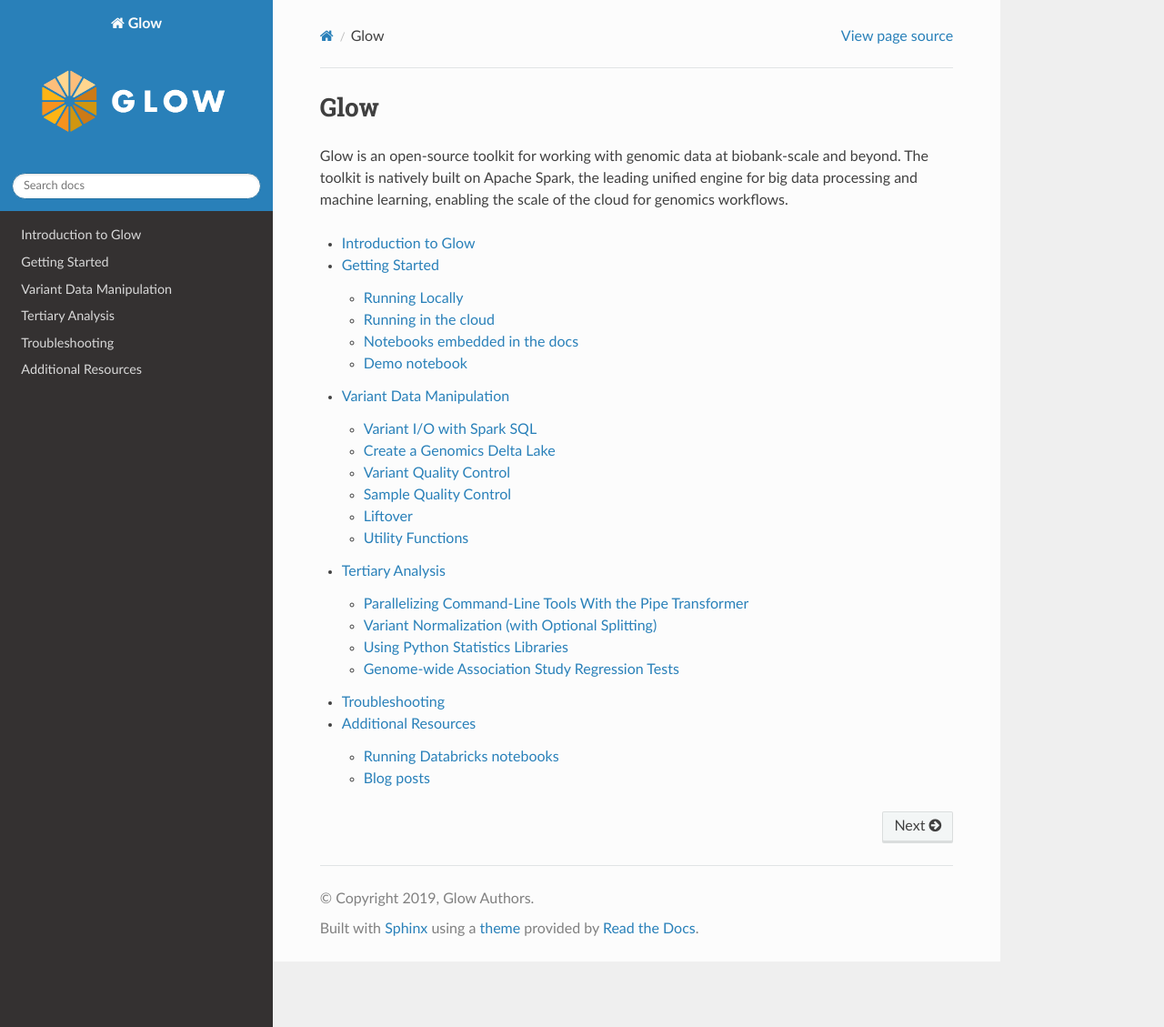
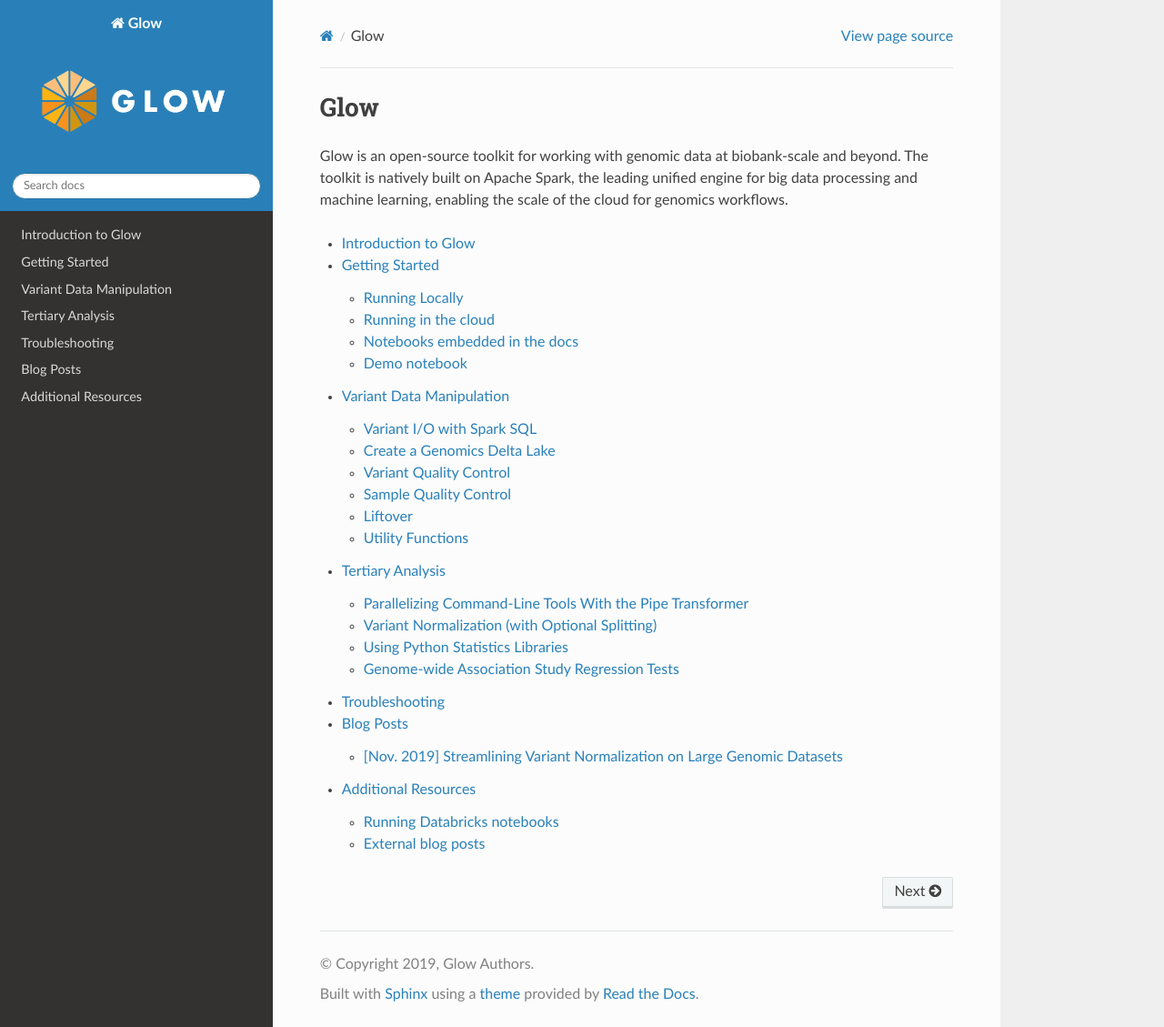
Before and after one commit to projectglow/glow, a Sphinx documentation site: the page built from docs/source/index.rst, in a window 1280 px wide and 1129 px high. Shown: the whole window at 91% size. Built offline with Sphinx 7.4.7 and the Read the Docs theme 2.0.0, drawn with Linux system fonts in a browser that asks for light colours; some of the changed lines change nothing that is shown.

Commit message:
Variant Normalization Blog (#80)
* blog3

Signed-off-by: kianfar77 <kiavash.kianfar@databricks.com>

* fixes

Signed-off-by: kianfar77 <kiavash.kianfar@databricks.com>

Signed-off-by: Henry Davidge <hhd@databricks.com>

```diff
--- a/docs/source/additional-resources.rst
+++ b/docs/source/additional-resources.rst
@@ -11,8 +11,8 @@ on Databricks. `Try Databricks for free <https://databricks.com/try-databricks>`
 following the
 `Databricks documentation <https://docs.databricks.com/notebooks/notebooks-manage.html#import-a-notebook>`_.
 
-Blog posts
-----------
+External blog posts
+-------------------
 
 - `Scaling Genomic Workflows with Spark SQL BGEN and VCF Readers
   <https://databricks.com/blog/2019/06/26/scaling-genomic-workflows-with-spark-sql-bgen-and-vcf-readers.html>`_
--- /dev/null
+++ b/docs/source/blogs/index.rst
@@ -0,0 +1,7 @@
+Blog Posts
+==========
+
+.. toctree::
+   :maxdepth: 1
+
+   [Nov. 2019] Streamlining Variant Normalization on Large Genomic Datasets <variant-normalization-blog/variant-normalization-blog>
--- /dev/null
+++ b/docs/source/blogs/variant-normalization-blog/variant-normalization-blog.rst
@@ -0,0 +1,157 @@
+============================================================
+Streamlining Variant Normalization on Large Genomic Datasets
+============================================================
+
+| Author: `Kiavash Kianfar <https://github.com/kianfar77>`_
+| November 20, 2019
+
+Many research and drug development projects in the genomics world involve large genomic variant data sets, the volume of which has been growing exponentially over the past decade. However, the tools to extract, transform, load (ETL) and analyze these data sets have not kept pace with this growth. Single-node command line tools or scripts are very inefficient in handling terabytes of genomics data in these projects. In October of this year, `Databricks <https://databricks.com/>`_ and the `Regeneron Genetics Center <https://www.regeneron.com/genetics-center>`_ partnered to introduce the open-source project `Glow <https://projectglow.io/>`_, which provides powerful genomics tools based on Apache Spark in order to address this issue.
+
+In large cross-team research or drug discovery projects, computational biologists and bioinformaticians usually need to merge very large variant call sets in order to perform downstream analyses. In a `prior post <https://databricks.com/blog/2019/06/26/scaling-genomic-workflows-with-spark-sql-bgen-and-vcf-readers.html>`_, we showcased the power and simplicity of Glow in ETL and merging of variant call sets from different sources using Glow’s VCF and BGEN Data Sources at unprecedented scales. Differently sourced variant call sets impose another major challenge. It is not uncommon for these sets to be generated by different variant calling tools and methods. Consequently, the same genomic variant may be represented differently (in terms of genomic position and alleles) across different call sets. These discrepancies in variant representation must be resolved before any further analysis on the data. This is critical for the following reasons:
+
+1. To avoid incorrect bias in the results of downstream analysis on the merged set of variants or waste of analysis effort on seemingly new variants due to lack of normalization, which are in fact redundant (see Tan et al. for examples of this redundancy in 1000 Genome Project variant calls and dbSNP)
+2. To ensure that the merged data set and its post-analysis derivations are compatible and comparable with other public and private variant databases.
+
+This is achieved by what is referred to as variant normalization, a process that ensures the same variant is represented identically across different data sets. Performing variant normalization on terabytes of variant data in large projects using popular single-node tools can become quite a challenge as the acceptable input and output of these tools are the flat file formats that are commonly used to store variant calls (such as VCF and BGEN). To address this issue, we introduced the variant normalization transformation into Glow, which directly acts on a Spark Dataframe of variants to generate a DataFrame of normalized variants, harnessing the power of Spark to normalize variants from hundreds of thousands of samples in a fast and scalable manner with just a single line of Python or Scala code. Before addressing our normalizer, let us have a slightly more technical look at what variant normalization actually does.
+
+What does variant normalization do?
+-----------------------------------
+
+Variant normalization ensures that the representation of a variant is both “parsimonious” and “left-aligned.” A variant is parsimonious if it is represented in as few nucleotides as possible without reducing the length of any allele to zero. An example is given in :numref:`figparsimony`.
+
+.. figure:: figparsimony.png
+   :align: center
+   :width: 450
+   :name: figparsimony
+
+   Variant parsimony
+
+A variant is left-aligned if its position cannot be shifted to the left while keeping the length of all its alleles the same. An example is given in :numref:`figleftalign`.
+
+.. figure:: figleftalign.png
+   :align: center
+   :width: 600
+   :name: figleftalign
+
+   Left-aligned variant
+
+:ref:`Tan et al. <Tan>` have proved that normalization results in uniqueness. In other words, two variants have different normalized representations if and only if they are actually different variants.
+
+Variant normalization in Glow
+-----------------------------
+
+We have introduced  the ``normalize_variants`` transformer into Glow (:numref:`figflowchartglow`). After ingesting variant calls into a Spark DataFrame using the VCF, BGEN or Delta readers, a user can call a single line of Python or Scala code to normalize all variants. This generates another DataFrame in which all variants are presented in their normalized form. The normalized DataFrame can then be used for downstream analyses like a GWAS using our `built-in regression functions <https://databricks.com/blog/2019/09/20/engineering-population-scale-genome-wide-association-studies-with-apache-spark-delta-lake-and-mlflow.html>`_ or an `efficiently-parallelized GWAS tool <https://databricks.com/blog/2019/10/02/parallelizing-saige-across-hundreds-of-cores.html>`_.
+
+.. figure:: figflowchartglow.png
+   :align: center
+   :width: 700
+   :name: figflowchartglow
+
+   Scalable Variant Normalization Using Glow
+
+The ``normalize_variants`` transformer brings unprecedented scalability and simplicity to this important upstream process, hence is yet another reason why Glow and Databricks UAP for Genomics are ideal platforms for biobank-scale genomic analyses, e.g., association studies between genetic variations and diseases across cohorts of hundreds of thousands of individuals.
+
+The underlying normalization algorithm and its accuracy
+-------------------------------------------------------
+
+There are several single-node tools for variant normalization that use different normalization algorithms. Widely used tools for variant normalization include `vt normalize <https://genome.sph.umich.edu/wiki/Vt>`_, `bcftools norm <http://www.htslib.org/doc/bcftools.html#norm>`_, and the GATK’s `LeftAlignAndTrimVariants <https://software.broadinstitute.org/gatk/documentation/tooldocs/3.8-0/org_broadinstitute_gatk_tools_walkers_variantutils_LeftAlignAndTrimVariants.php>`_.
+
+Based on our own investigation and also as indicated by :ref:`Bayat et al. <Bayat>` and :ref:`Tan et al. <Tan>`, the GATK’s LeftAlignAndTrimVariants algorithm frequently fails to completely left-align some variants. For example, we noticed that on the `test_left_align_hg38.vcf <https://github.com/broadinstitute/gatk/tree/master/src/test/resources/org/broadinstitute/hellbender/tools/walkers/variantutils/LeftAlignAndTrimVariants>`_ test file from GATK itself, applying LeftAlignAndTrimVariants results in an incorrect normalization of 3 of the 16 variants in the file, including the variants at positions ``chr20:63669973``, ``chr20:64012187``, and ``chr21:13255301``. These variants are normalized correctly using ``vt normalize`` and ``bcftools norm``.
+
+Consequently, in our ``normalize_variants`` transformer, we used an improved version of the ``bcftools norm`` or ``vt normalize`` algorithms, which are similar in fundamentals. For a given variant, we start by right-trimming all the alleles of the variant as long as their rightmost nucleotides are the same. If the length of any allele reaches zero, we left-append it with a fixed block of nucleotides from the reference genome (the nucleotides are added in blocks as opposed to one-by-one to limit the number of referrals to the reference genome). When right-trimming is terminated, a potential left-trimming is performed to eliminate the leftmost nucleotides common to all alleles (possibly generated by prior left-appendings). The start, end, and alleles of the variants are updated appropriately during this process.
+
+We benchmarked the accuracy of our normalization algorithm against ``vt normalize`` and ``bcftools norm`` on multiple test files and validated that our results match the results of these tools.
+
+Optional splitting
+------------------
+
+Our ``normalize_variants`` transformer can optionally split multiallelic variants to biallelics. This is controlled by the mode option that can be supplied to this transformer. The possible values for the mode option are as follows: ``normalize`` (default), which performs normalization only, ``split_and_normalize``, which splits multiallelic variants to biallelic ones before performing normalization, and ``split``, which only splits multiallelics without doing any normalization.
+
+The splitting logic of our transformer is the same as the splitting logic followed by GATK’s `LeftAlignAndTrimVariants <https://software.broadinstitute.org/gatk/documentation/tooldocs/3.8-0/org_broadinstitute_gatk_tools_walkers_variantutils_LeftAlignAndTrimVariants.php>`_ tool using ``--splitMultiallelics`` option. More precisely, in case of splitting multiallelic variants loaded from VCF files, this transformer recalculates the ``GT`` blocks for the resulting biallelic variants if possible, and drops all ``INFO`` fields, except for ``AC``, ``AN``, and ``AF``. These three fields are imputed based on the newly calculated ``GT`` blocks, if any exists, otherwise, these fields are dropped as well.
+
+Using the transformer
+---------------------
+
+Here, we briefly demonstrate how using Glow very large variant call sets can be normalized and/or split. First, VCF and/or BGEN files can be read into a Spark DataFrame as demonstrated in a `prior post <https://databricks.com/blog/2019/06/26/scaling-genomic-workflows-with-spark-sql-bgen-and-vcf-readers.html>`_. This is shown in Python for the set of VCF files contained in a folder named ``/databricks-datasets/genomics/call-sets``:
+
+.. code-block::
+
+  original_variants_df = spark.read\
+    .format("vcf")\
+    .option("includeSampleIds", False)\
+    .load("/databricks-datasets/genomics/call-sets")
+
+An example of the DataFrame original_variants_df is shown in :numref:`figoriginaldf`.
+
+.. figure:: figoriginaldf.png
+   :align: center
+   :width: 800
+   :name: figoriginaldf
+
+   The variant DataFrame original_variants_df
+
+The variants can then be normalized using the ``normalize_variants`` transformer as follows:
+
+
+.. code-block::
+
+  import glow
+
+  ref_genome_path = '/mnt/dbnucleus/dbgenomics/grch38/data/GRCh38.fa'
+
+  normalized_variants_df = glow.transform(\
+    "normalize_variants",\
+    original_variants_df,\
+    reference_genome_path=ref_genome_path\
+  )
+
+Note that normalization requires the reference genome ``.fasta`` or ``.fa`` file, which is provided using the ``reference_genome_path`` option. The ``.dict`` and ``.fai`` files must accompany the reference genome file in the same folder (read more about these file formats `here <https://software.broadinstitute.org/gatk/documentation/article?id=11013>`_).
+
+Our example Dataframe after normalization can be seen in :numref:`fignormalizeddf`.
+
+.. figure:: fignormalizeddf.png
+   :width: 800
+   :name: fignormalizeddf
+
+   The ``normalized_variants_df`` DataFrame obtained after applying ``normalize_variants`` transformer on ``original_variants_df``. Notice that several variants are normalized and their start, end, and alleles have changed accordingly.
+
+By default, the transformer normalizes each variant without splitting the  multiallelic variants before normalization as seen in :numref:`fignormalizeddf`. By setting the mode option to ``split_and_normalize``, nothing changes for biallelic variants, but the multiallelic variants are first split to the appropriate number of biallelics and the resulting biallelics are normalized. This can be done as follows:
+
+.. code-block::
+
+  split_and_normalized_variants_df = glow.transform(\
+    "normalize_variants",\
+    original_variants_df,\
+    reference_genome_path=ref_genome_path,\
+    mode=“split_and_normalize”
+  )
+
+The resulting DataFrame looks like :numref:`figsplitnormalizeddf`.
+
+.. figure:: figsplitnormalizeddf.png
+   :width: 800
+   :name: figsplitnormalizeddf
+
+
+   The ``split_and_normalized_variants_df`` DataFrame after applying normalize_variants transformer with ``mode=split_and_normalize`` on ``original_variants_df``. Notice that for example the triallelic variant ``chr20,start=19883344,end=19883345,REF=T,ALT=[TT,C]`` of ``original_variants_df`` has been split into two biallelic variants and then normalized resulting in two normalized biallelic variants ``chr20,start=19883336,end=19883337,REF=C,ALT=CT`` and ``chr20,start=19883344,end=19883345,REF=T,ALT=C``.
+
+As mentioned before, the transformer can also be used only for splitting of multiallelics without doing any normalization by setting the mode option to ``split``.
+
+Summary
+-------
+Using Glow ``normalize_variants`` transformer, computational biologists and bioinformaticians can normalize very large variant datasets of hundreds of thousands of samples in a fast and scalable manner. Differently sourced call sets can be ingested and merged using VCF and/or BGEN readers, normalization can be performed using this transformer in a just a single line of code. The transformer can optionally perform splitting of multiallelic variants to biallelics as well.
+
+Try it!
+-------
+Our `normalize_variants <https://glow.readthedocs.io/en/latest/tertiary/variant-normalization.html>`_ transformer makes it easy to normalize (and split) large variant datasets with a very small amount of code . Learn more about other feature of Glow `here <https://glow.readthedocs.io/en/latest/index.html>`_.
+
+
+References
+----------
+.. _Bayat:
+
+Arash Bayat, Bruno Gaëta, Aleksandar Ignjatovic, Sri Parameswaran, `Improved VCF normalization for accurate VCF comparison <https://academic.oup.com/bioinformatics/article/33/7/964/2623048>`_, Bioinformatics, Volume 33, Issue 7, 2017, Pages 964–970
+
+.. _Tan:
+
+Adrian Tan, Gonçalo R. Abecasis, Hyun Min Kang, `Unified representation of genetic variants <https://academic.oup.com/bioinformatics/article/31/13/2202/196142>`_, Bioinformatics, Volume 31, Issue 13, 2015, Pages 2202–2204
--- a/docs/source/conf.py
+++ b/docs/source/conf.py
@@ -108,6 +108,8 @@ exclude_patterns = []
 # The name of the Pygments (syntax highlighting) style to use.
 pygments_style = None
 
+# Option for numbered figure referencing
+numfig = True
 
 # -- Options for HTML output -------------------------------------------------
 
--- a/docs/source/index.rst
+++ b/docs/source/index.rst
@@ -13,6 +13,7 @@ machine learning, enabling the scale of the cloud for genomics workflows.
    etl/index
    tertiary/index
    troubleshooting
+   blogs/index
    additional-resources
 
 .. modules
```
Also changed, not shown: docs/source/blogs/variant-normalization-blog/figflowchartglow.png (added), docs/source/blogs/variant-normalization-blog/figleftalign.png (added), docs/source/blogs/variant-normalization-blog/fignormalizeddf.png (added), docs/source/blogs/variant-normalization-blog/figoriginaldf.png (added), docs/source/blogs/variant-normalization-blog/figparsimony.png (added), docs/source/blogs/variant-normalization-blog/figsplitnormalizeddf.png (added).
